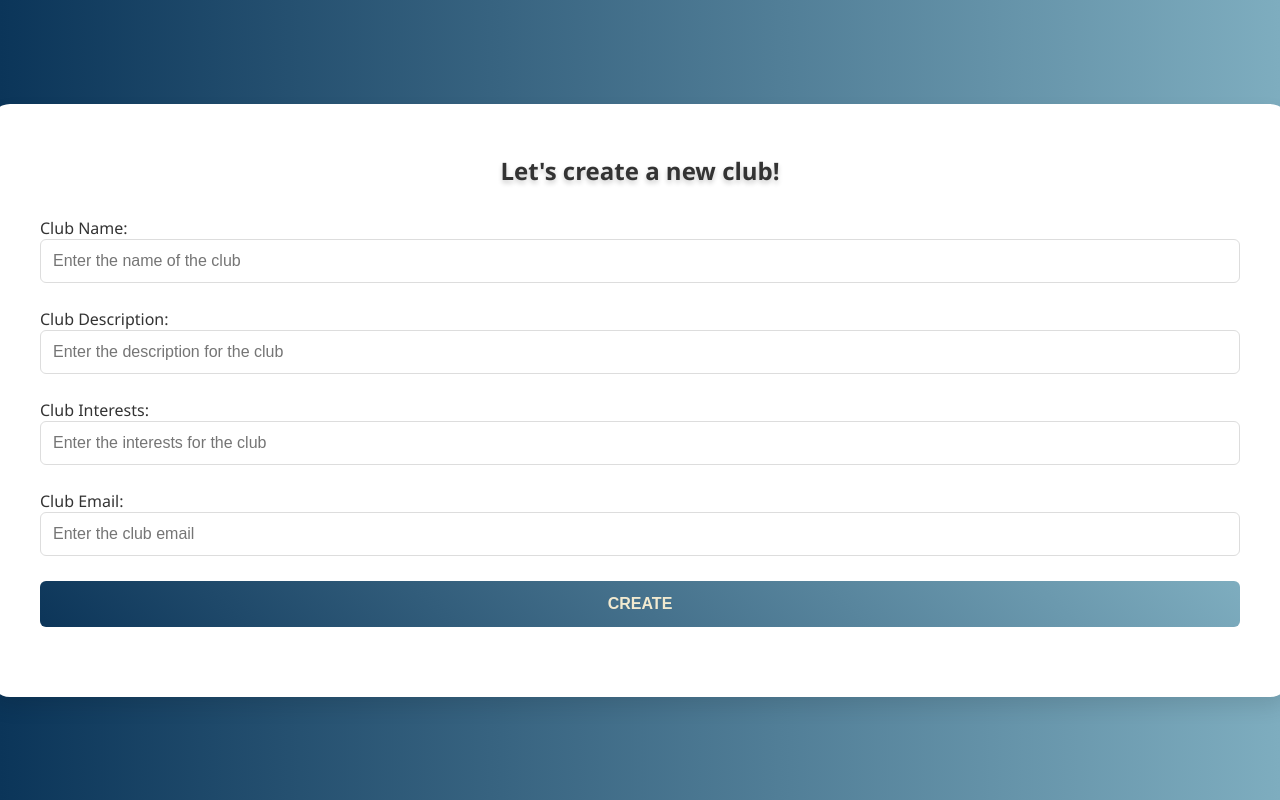
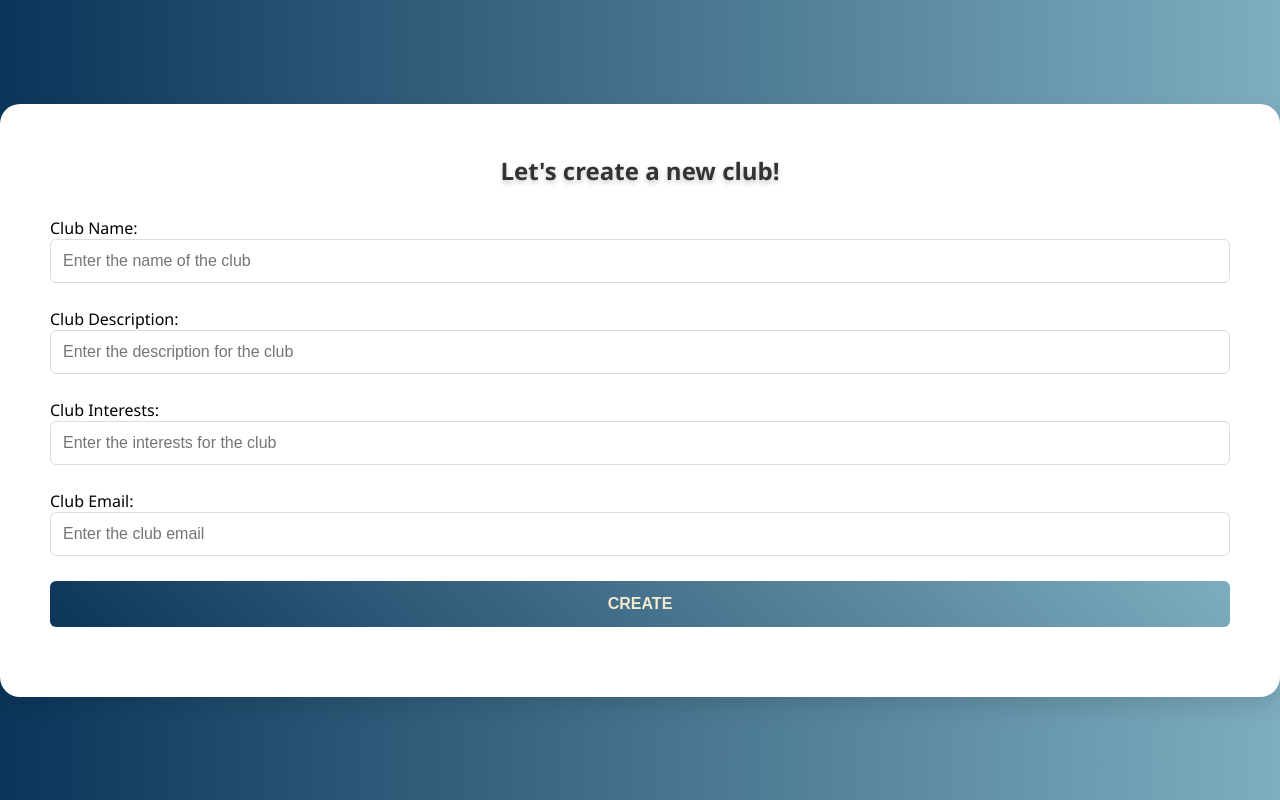
Before and after one commit to Om-Sevak/ClubHub, a React (Create React App) app in the folder client/: page /createClub in a window 1280 px wide. Built offline with nearby package versions, Linux system fonts and the light colour scheme; no server answers.

Commit message:
Fix css to remove body from each file

```diff
--- a/client/src/pages/createClubPage.css
+++ b/client/src/pages/createClubPage.css
@@ -1,18 +1,15 @@
-/* General styles */
-body {
-    font-family: -apple-system, BlinkMacSystemFont, "Segoe UI", Roboto, sans-serif;
-    color: #333;
-    margin: 0;
-    padding: 0;
-    background-image: linear-gradient(to right, #0B3559, #7EADBF); /* Gradient background */
-  }
+/* ClubCreatePage.css */
 
-  /* Container styles */
-  .create-club-page {
-    display: flex;
-    justify-content: center;
-    align-items: center;
-  }
+.create-club-page {
+  /* Existing styles */
+  background-image: linear-gradient(to right, #0B3559, #7EADBF);
+  background-size: cover;
+  height: 100vh; /* Set full viewport height */
+  width: 100vw; /* Set full viewport width */
+  display: flex; /* Allow content to be centered vertically */
+  justify-content: center;
+  align-items: center;
+}
 
   .create-club-container {
     background-color: #fff;
--- a/client/src/pages/createClubPage.js
+++ b/client/src/pages/createClubPage.js
@@ -16,13 +16,7 @@ const ClubCreatePage = () => {
     const handleclubcreate = async (e) => {
         e.preventDefault(); // Prevent default form submission behavior
         try {
-            // Create form data to include the uploaded logo file
-            const formData = new FormData();
-            formData.append('name', clubname);
-            formData.append('description', clubdescription);
-            formData.append('email', clubemail);
-
-            const response = await clubApi.createClub(formData);
+            const response = await clubApi.createClub({ name: clubname, description: clubdescription, email: clubemail});
             if(response.status === 200){
                 navigate('/');
             } else if(response.status === 400){
--- a/client/src/pages/loginPage.css
+++ b/client/src/pages/loginPage.css
@@ -1,4 +1,4 @@
-body {
+.login-page{
     margin: 0;
     display: flex;
     justify-content: center;
--- a/client/src/pages/registerPage.css
+++ b/client/src/pages/registerPage.css
@@ -1,4 +1,4 @@
-body {
+.register-page {
     margin: 0;
     display: flex;
     justify-content: center;
```
